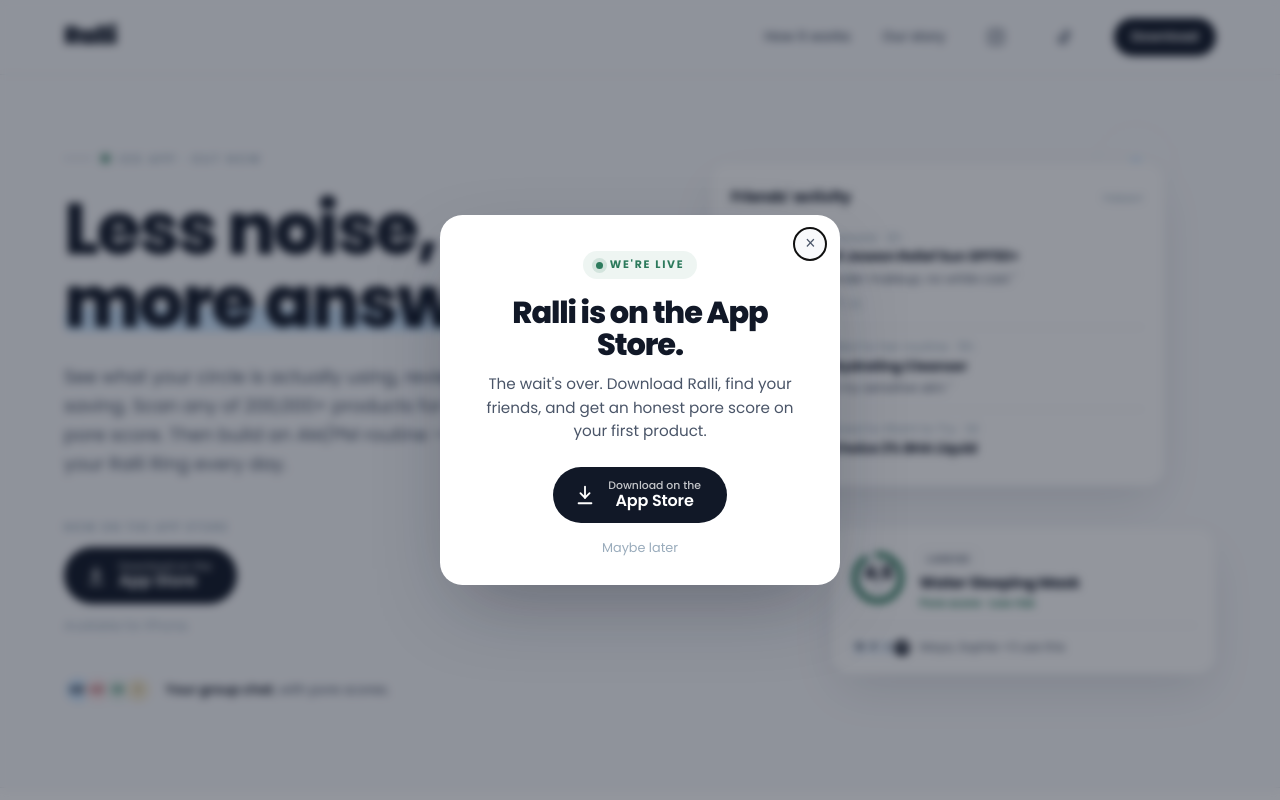
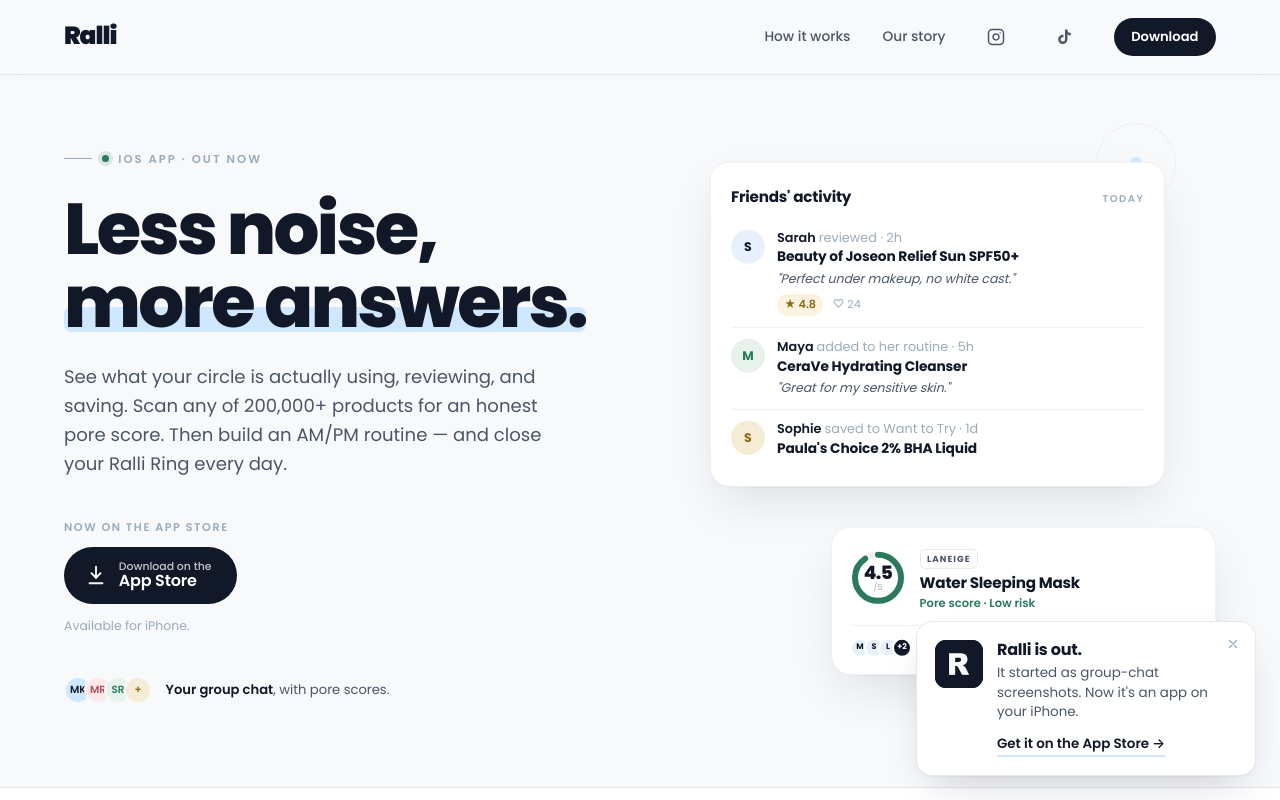
Before and after one commit to mckenzierichard77-arch/ralli-landing, a plain HTML site: page index.html in a window 1280 px wide. Shown: the top 800 px of the page. Drawn offline with Linux system fonts and the light colour scheme.

Commit message:
Update index.html

```diff
--- a/index.html
+++ b/index.html
@@ -868,62 +868,58 @@
     .cta-band { padding: 4rem 1rem; }
   }
 
-  /* ---------- LAUNCH POPUP ---------- */
-  .launch-overlay {
-    position: fixed; inset: 0; z-index: 100;
-    background: rgba(17, 24, 39, 0.45);
-    backdrop-filter: blur(4px); -webkit-backdrop-filter: blur(4px);
+  /* ---------- LAUNCH NOTICE (bottom corner card) ---------- */
+  .launch {
+    position: fixed; right: 1.5rem; bottom: 1.5rem; z-index: 100;
+    width: 340px; max-width: calc(100vw - 2rem);
+    background: var(--surface);
+    border: 1px solid var(--border);
+    border-radius: 1rem;
+    padding: 1.1rem 1.1rem 1.1rem 1.1rem;
+    box-shadow: 0 1px 2px rgba(17,24,39,0.04), 0 18px 40px -16px rgba(17,24,39,0.22);
+    display: grid; grid-template-columns: auto 1fr; gap: 0.9rem;
+    opacity: 0; transform: translateY(12px); pointer-events: none;
+    transition: opacity 0.3s ease, transform 0.3s ease;
+  }
+  .launch.open { opacity: 1; transform: none; pointer-events: auto; }
+  .launch-icon {
+    width: 48px; height: 48px; border-radius: 11px;
+    background: var(--navy); color: #fff;
     display: flex; align-items: center; justify-content: center;
-    padding: 1.25rem;
-    opacity: 0; pointer-events: none;
-    transition: opacity 0.25s ease;
+    font-weight: 900; font-size: 1.35rem; letter-spacing: -0.05em;
+    overflow: hidden; flex-shrink: 0;
   }
-  .launch-overlay.open { opacity: 1; pointer-events: auto; }
-  .launch-modal {
-    position: relative;
-    width: 100%; max-width: 400px;
-    background: var(--surface);
-    border-radius: 1.4rem;
-    padding: 2.25rem 1.75rem 1.75rem;
-    text-align: center;
-    box-shadow: 0 30px 80px -20px rgba(17, 24, 39, 0.35);
-    transform: translateY(16px) scale(0.98);
-    transition: transform 0.3s ease;
+  .launch-icon img { width: 100%; height: 100%; object-fit: cover; display: block; }
+  .launch-body { min-width: 0; padding-right: 1.25rem; }
+  .launch h2 {
+    font-size: 1rem; font-weight: 700; color: var(--navy);
+    letter-spacing: -0.015em; line-height: 1.25;
   }
-  .launch-overlay.open .launch-modal { transform: translateY(0) scale(1); }
+  .launch p {
+    font-size: 0.84rem; color: var(--mid); line-height: 1.45;
+    margin-top: 0.2rem;
+  }
+  .launch-link {
+    display: inline-block; margin-top: 0.7rem;
+    font-size: 0.84rem; font-weight: 600; color: var(--navy);
+    text-decoration: none;
+    border-bottom: 2px solid var(--ice);
+    padding-bottom: 1px;
+    transition: border-color 0.15s ease;
+  }
+  .launch-link:hover { border-color: var(--navy); }
   .launch-close {
-    position: absolute; top: 0.85rem; right: 0.85rem;
-    width: 32px; height: 32px; border-radius: 999px;
-    border: none; background: var(--cloud); color: var(--mid);
-    font-size: 1.1rem; line-height: 1; cursor: pointer;
+    position: absolute; top: 0.55rem; right: 0.55rem;
+    width: 26px; height: 26px; border-radius: 6px;
+    border: none; background: transparent; color: var(--slate);
+    cursor: pointer; display: flex; align-items: center; justify-content: center;
   }
-  .launch-close:hover { color: var(--navy); background: var(--hairline); }
-  .launch-badge {
-    display: inline-flex; align-items: center; gap: 0.45rem;
-    font-size: 0.68rem; font-weight: 700;
-    text-transform: uppercase; letter-spacing: 0.16em;
-    color: var(--sage); background: rgba(44, 122, 92, 0.08);
-    padding: 0.35rem 0.8rem; border-radius: 999px;
-    margin-bottom: 1.1rem;
+  .launch-close:hover { color: var(--navy); background: var(--cloud); }
+  .launch-close svg { width: 14px; height: 14px; }
+  @media (max-width: 520px) {
+    .launch { right: 1rem; left: 1rem; bottom: 1rem; width: auto; max-width: none; }
   }
-  .launch-modal h2 {
-    font-size: 1.9rem; font-weight: 800;
-    letter-spacing: -0.035em; line-height: 1.05;
-    color: var(--navy); margin-bottom: 0.7rem;
-  }
-  .launch-modal p {
-    font-size: 0.95rem; color: var(--mid);
-    line-height: 1.55; margin-bottom: 1.5rem;
-  }
-  .launch-later {
-    display: block; margin: 1rem auto 0;
-    background: none; border: none; cursor: pointer;
-    font-family: var(--sans); font-size: 0.8rem; color: var(--slate);
-  }
-  .launch-later:hover { color: var(--navy); }
-  @media (prefers-reduced-motion: reduce) {
-    .launch-overlay, .launch-modal { transition: none; }
-  }
+  @media (prefers-reduced-motion: reduce) { .launch { transition: none; } }
 
   /* ---------- FOOTER ---------- */
   footer.site-foot {
@@ -1399,51 +1395,43 @@
 </footer>
 
 <!-- ============================================================
-     LAUNCH POPUP — shows once per browser session
+     LAUNCH NOTICE — shows once per browser session
      ============================================================ -->
-<div class="launch-overlay" id="launch-popup" role="dialog" aria-modal="true" aria-labelledby="launch-title" aria-hidden="true">
-  <div class="launch-modal">
-    <button class="launch-close" type="button" aria-label="Close" data-close>&times;</button>
-    <div class="launch-badge"><span class="live-dot" aria-hidden="true"></span>We're live</div>
-    <h2 id="launch-title">Ralli is on the App Store.</h2>
-    <p>The wait's over. Download Ralli, find your friends, and get an honest pore score on your first product.</p>
-    <a class="appstore-btn" href="https://apps.apple.com/us/app/ralli-social-skincare/id6789360681" data-appstore>
-      <svg viewBox="0 0 24 24" fill="none" stroke="currentColor" stroke-width="2" stroke-linecap="round" stroke-linejoin="round" aria-hidden="true"><path d="M12 3v12"/><path d="m7 10 5 5 5-5"/><path d="M5 21h14"/></svg>
-      <span class="lines"><small>Download on the</small><b>App Store</b></span>
-    </a>
-    <button class="launch-later" type="button" data-close>Maybe later</button>
+<aside class="launch" id="launch-popup" aria-label="Ralli is on the App Store" aria-hidden="true">
+  <div class="launch-icon"><img src="/favicon-180x180.png" alt="" onerror="this.parentNode.textContent='R'"></div>
+  <div class="launch-body">
+    <h2>Ralli is out.</h2>
+    <p>It started as group-chat screenshots. Now it's an app on your iPhone.</p>
+    <a class="launch-link" href="https://apps.apple.com/us/app/ralli-social-skincare/id6789360681" data-appstore>Get it on the App Store &rarr;</a>
   </div>
-</div>
+  <button class="launch-close" type="button" aria-label="Dismiss" data-close>
+    <svg viewBox="0 0 24 24" fill="none" stroke="currentColor" stroke-width="2.2" stroke-linecap="round"><path d="M6 6l12 12M18 6 6 18"/></svg>
+  </button>
+</aside>
 
 <script>
   (function () {
-    var popup = document.getElementById("launch-popup");
-    if (!popup) return;
-    var seen = false;
-    try { seen = sessionStorage.getItem("ralli_launch_popup") === "1"; } catch (e) {}
-    if (seen) return;
+    var el = document.getElementById("launch-popup");
+    if (!el) return;
+    try { if (sessionStorage.getItem("ralli_launch_popup") === "1") return; } catch (e) {}
 
+    function remember() { try { sessionStorage.setItem("ralli_launch_popup", "1"); } catch (e) {} }
     function close() {
-      popup.classList.remove("open");
-      popup.setAttribute("aria-hidden", "true");
-      try { sessionStorage.setItem("ralli_launch_popup", "1"); } catch (e) {}
+      el.classList.remove("open");
+      el.setAttribute("aria-hidden", "true");
+      remember();
       document.removeEventListener("keydown", onKey);
     }
     function onKey(e) { if (e.key === "Escape") close(); }
 
-    popup.addEventListener("click", function (e) {
-      if (e.target === popup || e.target.hasAttribute("data-close")) close();
-    });
-    popup.querySelector("a[data-appstore]").addEventListener("click", function () {
-      try { sessionStorage.setItem("ralli_launch_popup", "1"); } catch (e) {}
-    });
+    el.querySelector("[data-close]").addEventListener("click", close);
+    el.querySelector("a[data-appstore]").addEventListener("click", remember);
 
     setTimeout(function () {
-      popup.classList.add("open");
-      popup.setAttribute("aria-hidden", "false");
+      el.classList.add("open");
+      el.setAttribute("aria-hidden", "false");
       document.addEventListener("keydown", onKey);
-      popup.querySelector(".launch-close").focus();
-    }, 1200);
+    }, 1500);
   })();
 </script>
 
```
